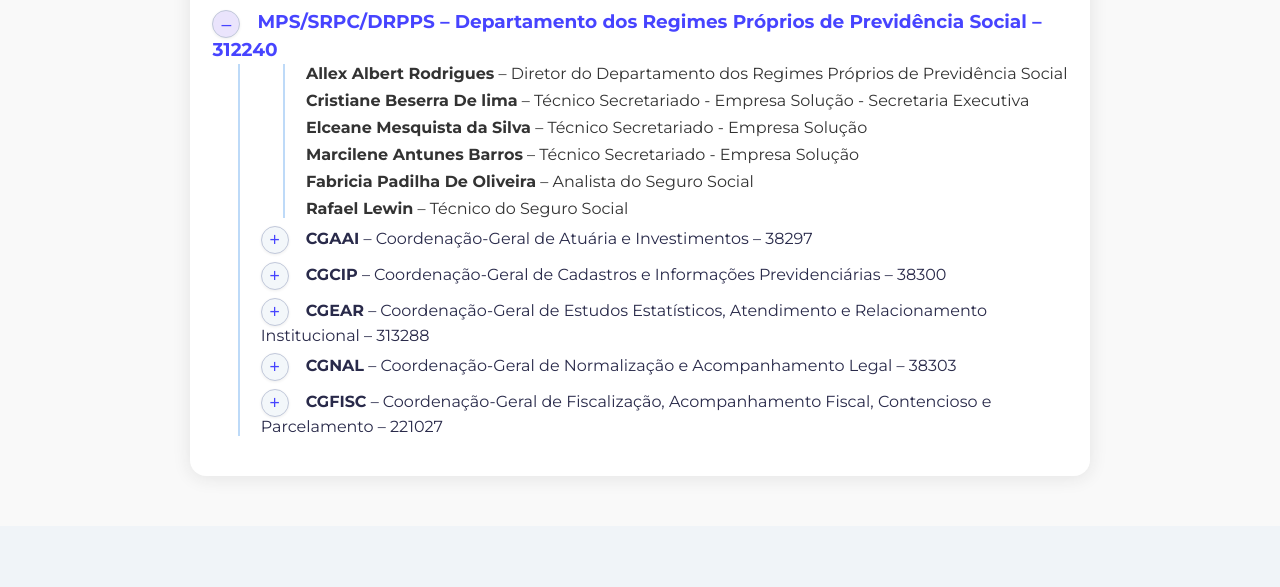
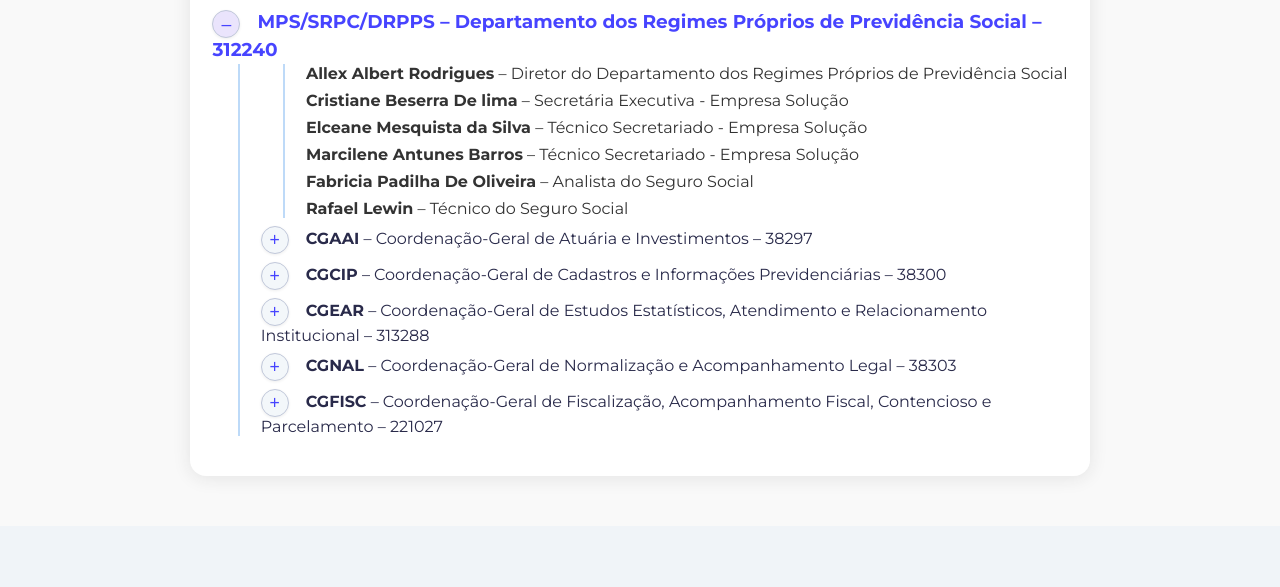
Before and after one commit to DiateAtendimento/cruzando-fronteiras, a plain HTML site: page estrutura-interna.html in a window 1280 px wide. Shown: the part 203-790 px from the top of the page. Drawn offline with nearby package versions, Linux system fonts and the light colour scheme.

Commit message:
Update estrutura-interna.html

```diff
--- a/estrutura-interna.html
+++ b/estrutura-interna.html
@@ -45,7 +45,7 @@
       <ul>
         <ul class="tree-pessoas">
           <li><b>Allex Albert Rodrigues</b> – Diretor do Departamento dos Regimes Próprios de Previdência Social</li>
-          <li><b>Cristiane Beserra De lima</b> – Técnico Secretariado - Empresa Solução - Secretaria Executiva</li>
+          <li><b>Cristiane Beserra De lima</b> – Secretária Executiva - Empresa Solução</li>
           <li><b>Elceane Mesquista da Silva</b> – Técnico Secretariado - Empresa Solução</li>
           <li><b>Marcilene Antunes Barros</b> – Técnico Secretariado - Empresa Solução</li>
           <li><b>Fabricia Padilha De Oliveira</b> – Analista do Seguro Social</li>
```
